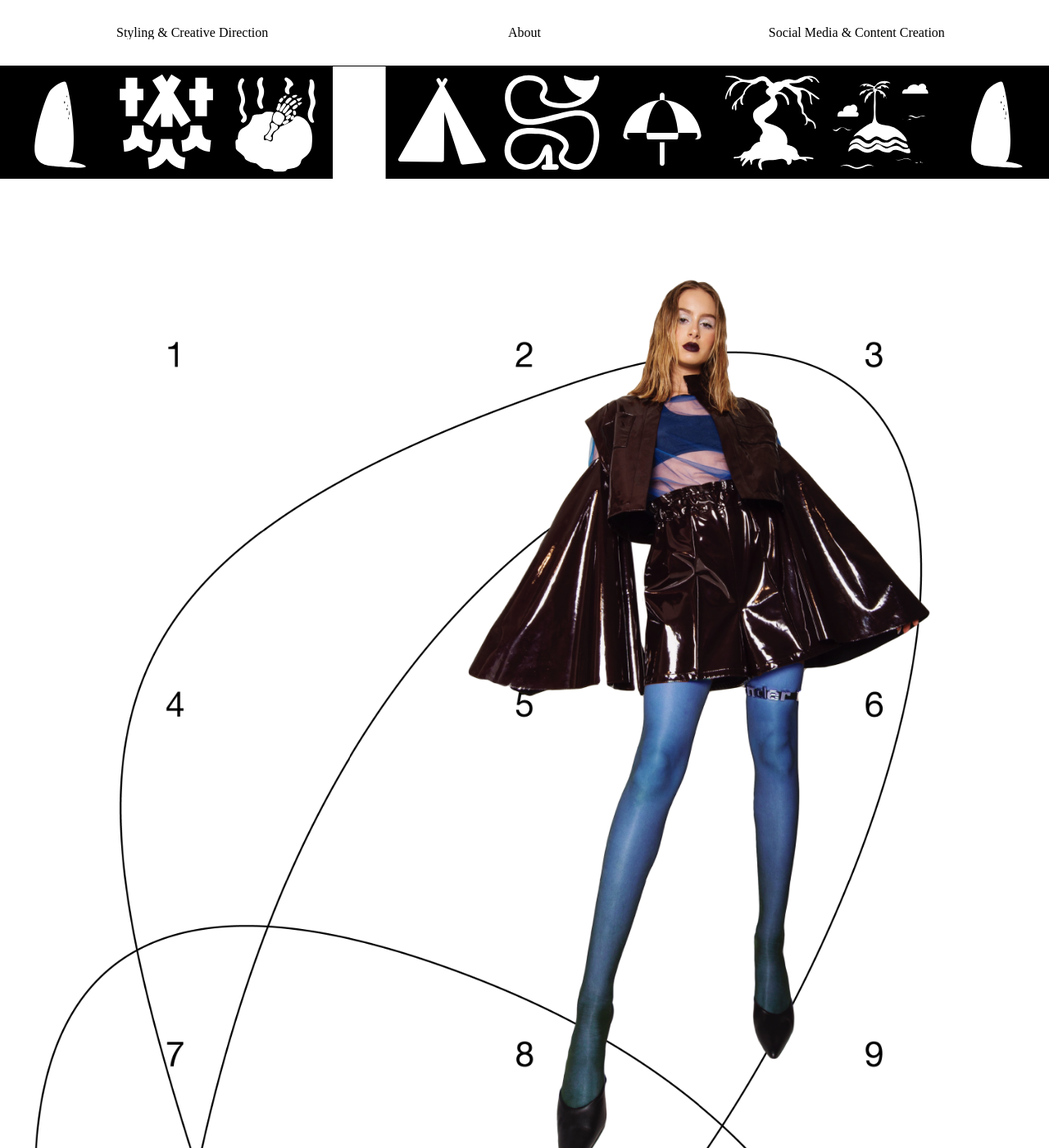
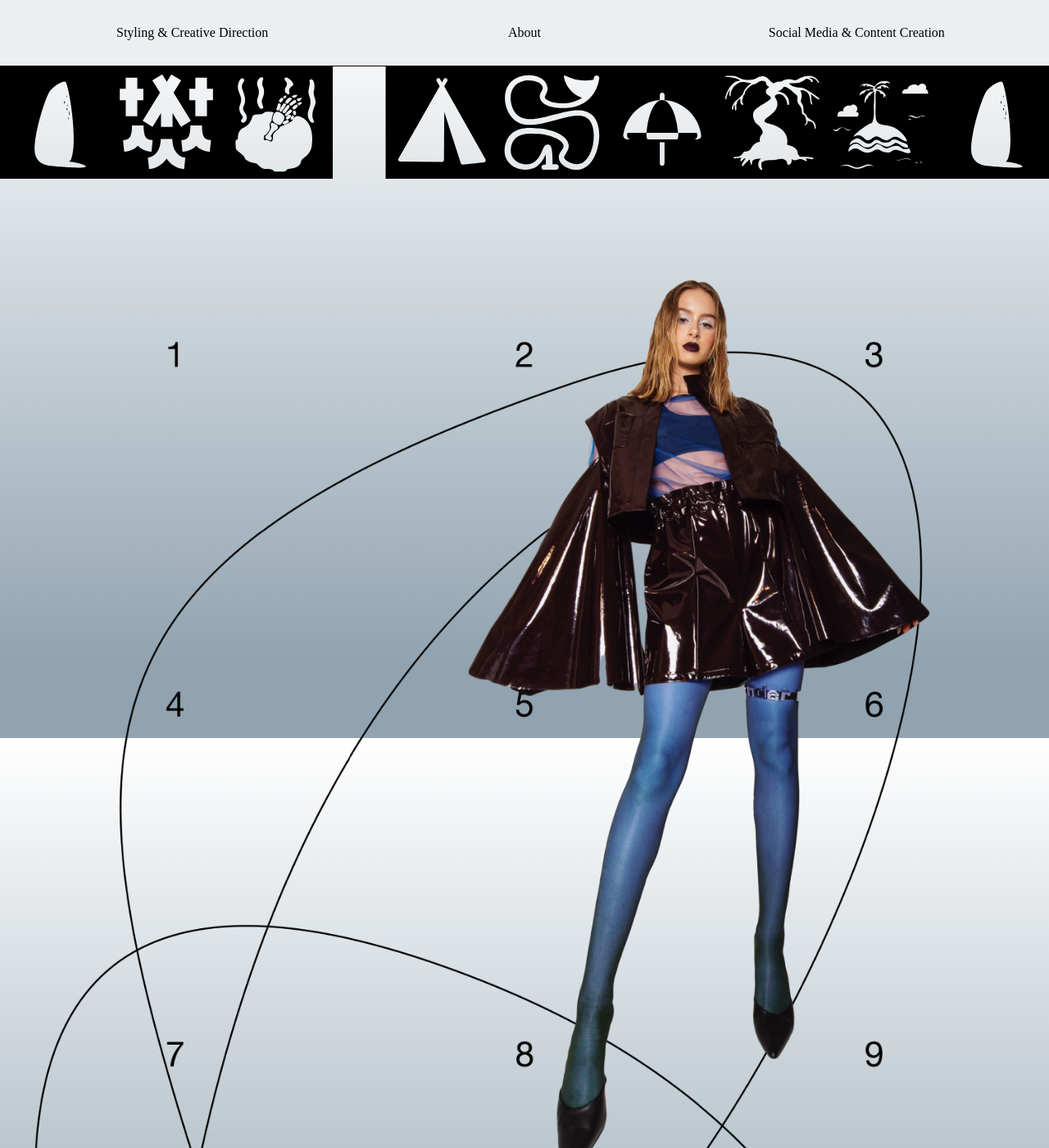
Before and after one commit to basharalidreesi/lab, a Jekyll site: the page built from index.md, in a window 1280 px wide and 1400 px high. Shown: the whole window at 82% size. Built offline with Jekyll 4.4.1, drawn with Linux system fonts in a browser that asks for light colours.

Commit message:
Updated Style

```diff
--- a/assets/css/style.css
+++ b/assets/css/style.css
@@ -8,6 +8,8 @@
 :root {
 	--universal_answer: 1em;
 	--universal_answer_multiplier: 2;
+	--primary_colour: #91a3b0;
+	--secondary_colour: #eceff1;
 }
 
 /*
@@ -28,7 +30,7 @@ html, body {
 * {
 	margin: 0;
 	padding: 0;
-	font-size: 100%;
+	font-size: calc(var(--universal_answer) * var(--universal_answer_multiplier) / 2);
 	text-align: left;
 	line-height: 100%;
 }
@@ -105,18 +107,14 @@ body {
 	flex: 1;
 }
 .mother_container-navigation_container {
-	background-color: #fff;
+	background-color: var(--secondary_colour);
 }
 .mother_container-header_container {
 	position: sticky;
 	top: 0;
 }
-.mother_container-content_container {
-	background-color: #fff;
-}
-.mother_container-footer_container {
-	background-color: #fff;
-}
+.mother_container-content_container { }
+.mother_container-footer_container { }
 
 /*
 ┌─BEGIN─────────────────┐
@@ -139,8 +137,6 @@ body {
 .navigation_list_wrapper-navigation_list_item {
 	flex: 1; /* stress test this with a higher number of listed pages */
 	white-space: nowrap; /* debug */
-	overflow: hidden; /* debug */
-	text-overflow: ellipsis; /* debug */
 }
 .--active_navigation_list_item a {
 	/* https://www.dannyguo.com/blog/animated-multiline-link-underlines-with-css/ */
@@ -231,7 +227,6 @@ body {
 		flex-flow: column nowrap;
 		justify-content: center;
 		align-items: center;
-		background-color: #fff;
 	}
 	.project_list_wrapper-client_list_wrapper-tag_list_wrapper {
 		display: flex;
@@ -248,8 +243,8 @@ body {
 		padding: calc(var(--universal_answer) * var(--universal_answer_multiplier) / 2);
 		border: 1px solid #000;
 		border-radius: 500px;
-		background-color: #fff;
 		margin-bottom: calc(var(--universal_answer) * var(--universal_answer_multiplier) / 2);
+		background-color: var(--secondary_colour);
 	}
 	.tag_list_wrapper-tag_list_item:not(:first-child) {
 		margin-right: calc(var(--universal_answer) * var(--universal_answer_multiplier) / 2);
@@ -319,7 +314,6 @@ body {
 	.look_gallery_wrapper-look_gallery_graphic_card {
 		position: relative;
 		height: 100%;
-		margin: auto;
 	}
 	.look_gallery_graphic_card-look_gallery_graphic_card_graphic {
 		display: block;
```
